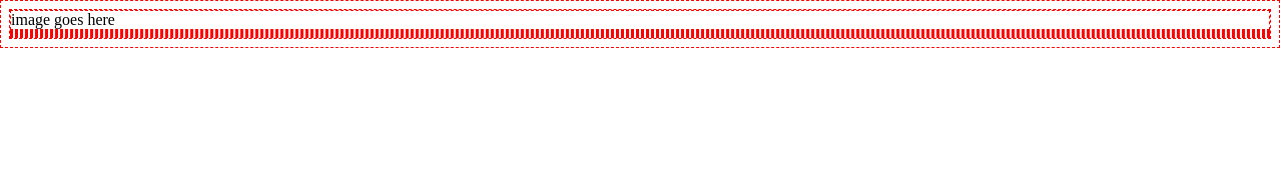
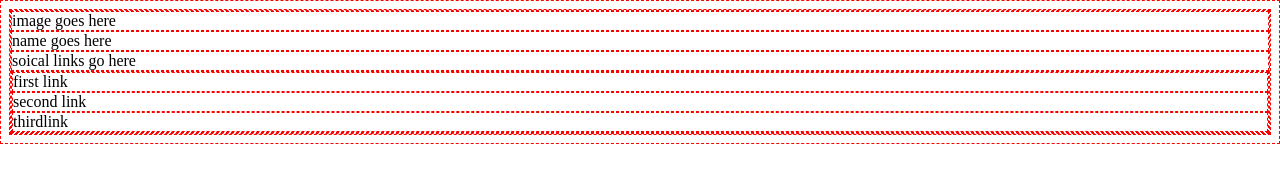
Before and after one commit to MoniqueTheogene123/link-in-bio, a plain HTML site: page index.html in a window 1280 px wide. Drawn offline with Linux system fonts and the light colour scheme.

Commit message:
added links to foundation

```diff
--- a/index.html
+++ b/index.html
@@ -13,11 +13,19 @@
   </head>
 
   <body>
-    <div class="main-container">image goes here</div>
-    <div class="image-row"></div>
-    <div class="name-row"></div>
-    <div class="social-icons-row"></div>
-    <div class="links-row"></div>
+    <div class="main-container">
+    <div class="image-row">image goes here</div>
+
+    <div class="name-row">name goes here</div>
+
+    <div class="social-icons-row">soical links go here</div>
+
+    <div class="links-row">
+      <div class="item">first link</div>
+        <div class="item">second link</div>
+        <div class="item">thirdlink</div>
+      </div>
+    </div>
   </body>
 
 </html>
```
